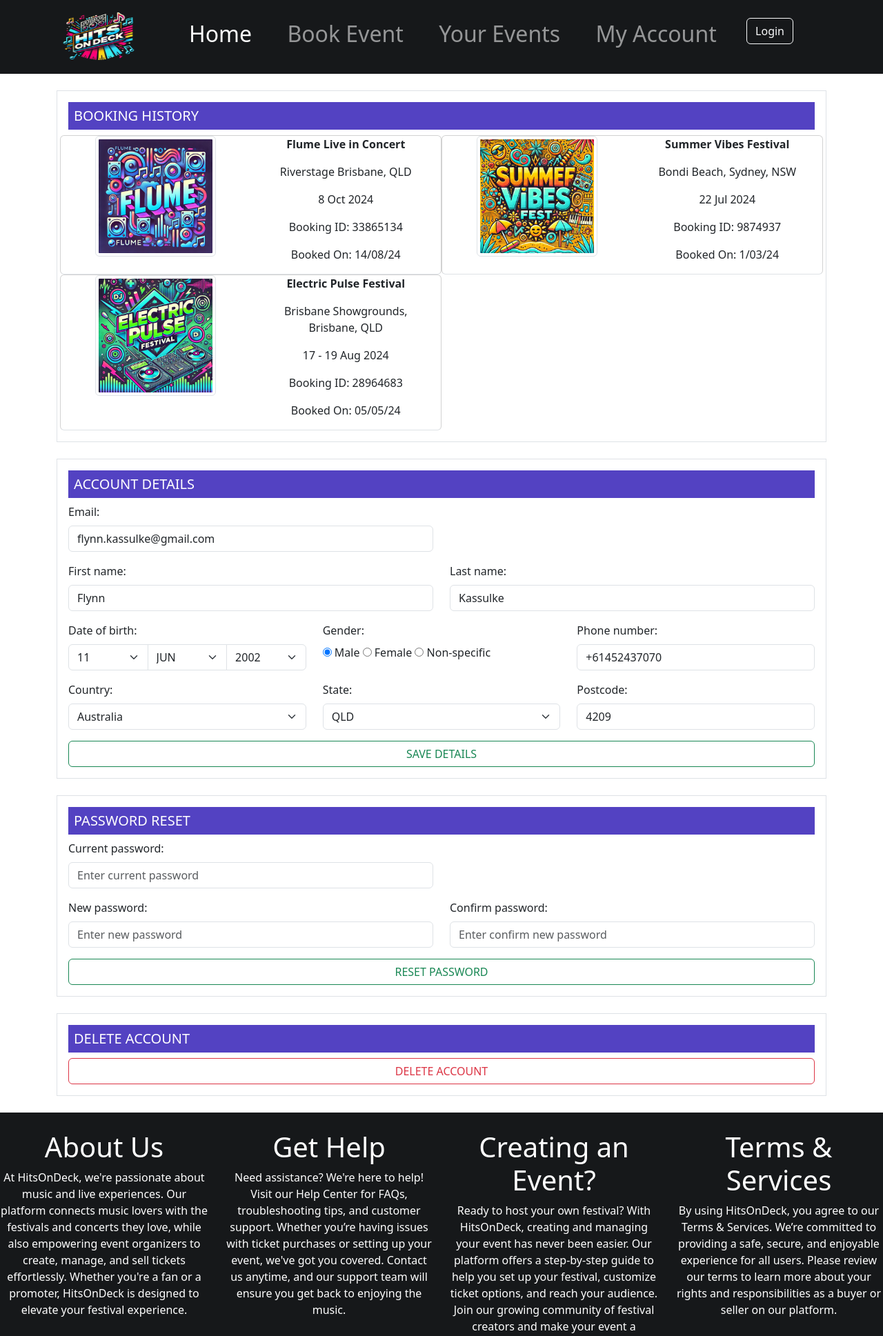
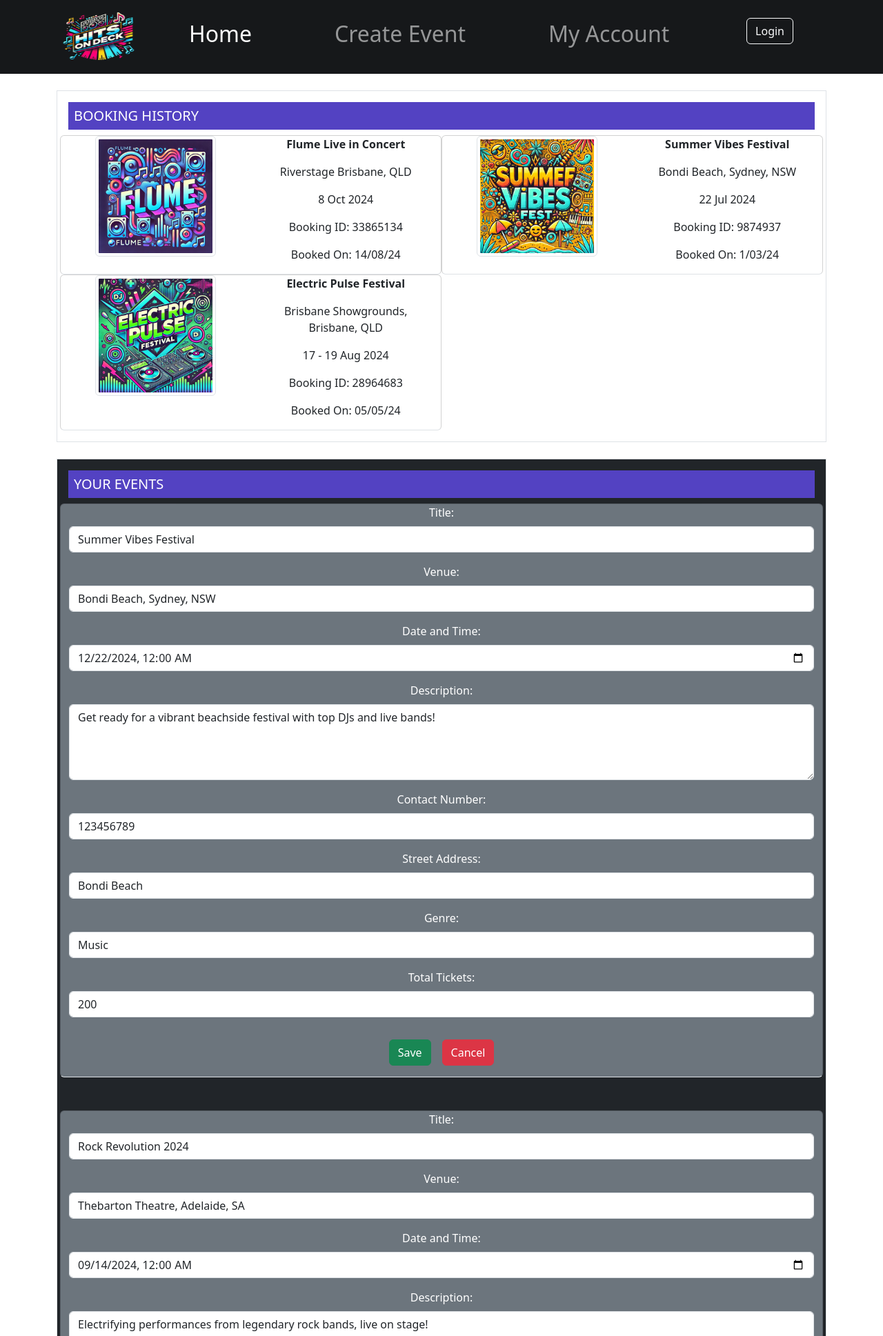
Before and after one commit to FlynnKassulke/IAB207-Assessment-3-Team-7, a Flask app: page /my-account in a window 1280 px wide. Shown: the top 1937 px of the page at 69% size. Run offline with Flask 3, Linux system fonts and the light colour scheme; data comes from the database, SQL or seed files in the repository; both versions use the stored data as it was after the commit; some libraries are stand-ins or nearby versions.

Commit message:
Event Edit, Ticket Fix, Create Event Fixed, Event Details Fixed

```diff
--- a/website/models.py
+++ b/website/models.py
@@ -26,6 +26,8 @@ class Event(db.Model):
     time=db.Column(db.DateTime,nullable=False)
     contact_number = db.Column(db.Integer, index=True, nullable=False)
     street_address = db.Column(db.String(100), index=True, nullable=False)
+    total_tickets = db.Column(db.Integer, nullable=False)
+    sold_tickets = db.Column(db.Integer, nullable=False)
 
 
 class Comment(db.Model):
--- a/website/templates/Event Creation.html
+++ b/website/templates/Event Creation.html
@@ -29,10 +29,7 @@
               <a class="nav-link active" aria-current="page" href="{{ url_for('main.index') }}">Home</a>
             </h2>
             <h2 class="nav-item">
-              <a class="nav-link" href="{{ url_for('main.event_details', event_id=1) }}">Book Event</a>
-            </h2>
-            <h2 class="nav-item">
-              <a class="nav-link" href="{{ url_for('main.event_creation') }}">Your Events</a>
+              <a class="nav-link" href="{{ url_for('main.event_creation') }}">Create Event</a>
             </h2>
             <h2 class="nav-item">
               <a class="nav-link" href="{{ url_for('main.my_account') }}">My Account</a>
--- a/website/templates/Login Page.html
+++ b/website/templates/Login Page.html
@@ -33,7 +33,7 @@
               <a class="nav-link" href="{{ url_for('main.event_details', event_id=1) }}">Book Event</a>
             </h2>
             <h2 class="nav-item">
-              <a class="nav-link" href="{{ url_for('main.event_creation') }}">Your Events</a>
+              <a class="nav-link" href="{{ url_for('main.event_creation') }}">Create Event</a>
             </h2>
             <h2 class="nav-item">
               <a class="nav-link" href="{{ url_for('main.my_account') }}">My Account</a>
--- a/website/templates/My Account.html
+++ b/website/templates/My Account.html
@@ -18,8 +18,8 @@
     <!-- Navbar -->
     <nav class="navbar navbar-expand-lg sticky-top" data-bs-theme="dark">
       <div class="container">
-        <a class="navbar-brand" href="{{ url_for('main.index') }}"><img src="static/img/HitsOnDeckTransparent.png" alt="Logo" width="120"
-            height="80" class="d-inline-block align-text-top"></a>
+        <a class="navbar-brand" href="{{ url_for('main.index') }}"><img src="static/img/HitsOnDeckTransparent.png"
+            alt="Logo" width="120" height="80" class="d-inline-block align-text-top"></a>
         <button class="navbar-toggler" type="button" data-bs-toggle="collapse" data-bs-target="#navbarSupportedContent"
           aria-controls="navbarSupportedContent" aria-expanded="false" aria-label="Toggle navigation">
           <span class="navbar-toggler-icon"></span>
@@ -30,10 +30,7 @@
               <a class="nav-link active" aria-current="page" href="{{ url_for('main.index') }}">Home</a>
             </h2>
             <h2 class="nav-item">
-              <a class="nav-link" href="{{ url_for('main.event_details', event_id=1) }}">Book Event</a>
-            </h2>
-            <h2 class="nav-item">
-              <a class="nav-link" href="{{ url_for('main.event_creation') }}">Your Events</a>
+              <a class="nav-link" href="{{ url_for('main.event_creation') }}">Create Event</a>
             </h2>
             <h2 class="nav-item">
               <a class="nav-link" href="{{ url_for('main.my_account') }}">My Account</a>
@@ -78,7 +75,8 @@
           <div class="col-md-6 text-center border-bottom card">
             <div class="row"> <!-- New row to align image and text side by side -->
               <div class="col-12 col-md-6">
-                <img src="static\img\summervibesfestthumbnail.png" class="img-thumbnail" alt="..." width="175" height="175">
+                <img src="static\img\summervibesfestthumbnail.png" class="img-thumbnail" alt="..." width="175"
+                  height="175">
               </div>
 
               <div class="col-12 col-md-6 d-flex flex-column justify-content-center">
@@ -97,7 +95,8 @@
           <div class="col-md-6 text-center border-bottom card">
             <div class="row"> <!-- New row to align image and text side by side -->
               <div class="col-12 col-md-6">
-                <img src="static\img\electricpulsethumbnail.png" class="img-thumbnail" alt="..." width="175" height="175">
+                <img src="static\img\electricpulsethumbnail.png" class="img-thumbnail" alt="..." width="175"
+                  height="175">
               </div>
 
               <div class="col-12 col-md-6 d-flex flex-column justify-content-center">
@@ -113,6 +112,75 @@
           </div>
         </div>
 
+      </div>
+
+      <!-- Your Events Section -->
+      <div class="border p-3 mb-4 bg-dark">
+        <h5 class="accentColour whiteText p-2">YOUR EVENTS</h5>
+        <div class="row">
+          {% for event in events %}
+          <div class="col-md-12 bg-secondary text-center border-bottom card mb-5">
+            <form method="POST" action="{{ url_for('main.save_event_changes', event_id=event.id) }}">
+              <!-- Update action URL as needed -->
+              <div class="row">
+                <!-- Title -->
+                <div class="col-md-12 mb-3">
+                  <label for="title{{ event.id }}" class="form-label text-white">Title:</label>
+                  <input type="text" class="form-control" id="title{{ event.id }}" name="title" value="{{ event.name }}"
+                    required>
+                </div>
+                <!-- Venue -->
+                <div class="col-md-12 mb-3">
+                  <label for="venue{{ event.id }}" class="form-label text-white">Venue:</label>
+                  <input type="text" class="form-control" id="venue{{ event.id }}" name="venue"
+                    value="{{ event.location }}" required>
+                </div>
+                <!-- Date and Time -->
+                <div class="col-md-12 mb-3">
+                  <label for="date{{ event.id }}" class="form-label text-white">Date and Time:</label>
+                  <input type="datetime-local" class="form-control" id="date{{ event.id }}" name="date"
+                    value="{{ event.time.strftime('%Y-%m-%dT%H:%M') }}" required>
+                </div>
+                <!-- Description -->
+                <div class="col-md-12 mb-3">
+                  <label for="description{{ event.id }}" class="form-label text-white">Description:</label>
+                  <textarea class="form-control" id="description{{ event.id }}" name="description" rows="4"
+                    required>{{ event.description }}</textarea>
+                </div>
+                <!-- Contact Number -->
+                <div class="col-md-12 mb-3">
+                  <label for="contact{{ event.id }}" class="form-label text-white">Contact Number:</label>
+                  <input type="text" class="form-control" id="contact{{ event.id }}" name="contact_number"
+                    value="{{ event.contact_number }}" required>
+                </div>
+                <!-- Street Address -->
+                <div class="col-md-12 mb-3">
+                  <label for="address{{ event.id }}" class="form-label text-white">Street Address:</label>
+                  <input type="text" class="form-control" id="address{{ event.id }}" name="street_address"
+                    value="{{ event.street_address }}" required>
+                </div>
+                <!-- Genre -->
+                <div class="col-md-12 mb-3">
+                  <label for="genre{{ event.id }}" class="form-label text-white">Genre:</label>
+                  <input type="text" class="form-control" id="genre{{ event.id }}" name="genre"
+                    value="{{ event.genre }}" required>
+                </div>
+                <!-- Ticket Information -->
+                <div class="col-md-12 mb-3">
+                  <label for="total_tickets{{ event.id }}" class="form-label text-white">Total Tickets:</label>
+                  <input type="number" class="form-control" id="total_tickets{{ event.id }}" name="total_tickets"
+                    value="{{ event.total_tickets }}" required>
+                </div>
+              </div>
+              <!-- Save and Cancel Buttons -->
+              <div class="d-flex justify-content-center mt-3 mb-3">
+                <button type="submit" class="btn btn-success me-3">Save</button>
+                <button type="button" class="btn btn-danger">Cancel</button>
+              </div>
+            </form>
+          </div>
+          {% endfor %}
+        </div>
       </div>
 
       <!-- Account Details Section -->
@@ -228,7 +296,8 @@
         <form>
 
           <div class="d-grid gap-2">
-            <button type="button" class="btn btn-outline-danger" data-bs-toggle="modal" data-bs-target="#exampleModal">DELETE ACCOUNT</button>
+            <button type="button" class="btn btn-outline-danger" data-bs-toggle="modal"
+              data-bs-target="#exampleModal">DELETE ACCOUNT</button>
           </div>
         </form>
       </div>
@@ -242,7 +311,8 @@
               <button type="button" class="btn-close" data-bs-dismiss="modal" aria-label="Close"></button>
             </div>
             <div class="modal-body">
-              Deleting your account is permanent, and cannot be undone. You will lose access to your events and purchased tickets. Are you sure you want to delete this account?
+              Deleting your account is permanent, and cannot be undone. You will lose access to your events and
+              purchased tickets. Are you sure you want to delete this account?
             </div>
             <div class="modal-footer">
               <button type="button" class="btn btn-light" data-bs-dismiss="modal">Cancel</button>
--- a/website/templates/Register Page.html
+++ b/website/templates/Register Page.html
@@ -30,10 +30,7 @@
               <a class="nav-link active" aria-current="page" href="{{ url_for('main.index') }}">Home</a>
             </h2>
             <h2 class="nav-item">
-              <a class="nav-link" href="{{ url_for('main.event_details', event_id=1) }}">Book Event</a>
-            </h2>
-            <h2 class="nav-item">
-              <a class="nav-link" href="{{ url_for('main.event_creation') }}">Your Events</a>
+              <a class="nav-link" href="{{ url_for('main.event_creation') }}">Create Event</a>
             </h2>
             <h2 class="nav-item">
               <a class="nav-link" href="{{ url_for('main.my_account') }}">My Account</a>
--- a/website/views.py
+++ b/website/views.py
@@ -89,8 +89,6 @@ def events():
 
 @main_bp.route('/event-creation', methods=['GET', 'POST'])
 def event_creation():
-    print("Made it here")
-    print(request.method)
     if request.method == 'POST':
         print("Posting")
         # Collect form data
@@ -102,6 +100,7 @@ def event_creation():
         event_time = request.form.get('when')
         contact_number = request.form.get('contact_number')
         street_address = request.form.get('street_address')
+        status = "Open"
 
         # Convert date/time to datetime object
         try:
@@ -110,13 +109,16 @@ def event_creation():
             flash("Incorrect date format. Please use 'YYYY-MM-DD HH:MM'")
             return redirect(url_for('main.event_creation'))
 
+
+
+
         # Create and save the new event
         new_event = Event(
             name=title,
             description=description,
             genre=genre,
             photo="/img/HitsOnDeckLogo.jpg",  # Placeholder or default image path
-            status="Upcoming",  # Default status
+            status="Open",  # Default status
             location=venue,
             time=event_time,  # Now a datetime object
             contact_number=contact_number,
@@ -133,7 +135,34 @@ def event_creation():
 
 @main_bp.route('/my-account')
 def my_account():
-    return render_template('My Account.html')
+    events = Event.query.all()  # Query all events
+    return render_template('My Account.html', events=events)
+
+@main_bp.route('/save-event-changes/<int:event_id>', methods=['POST'])
+def save_event_changes(event_id):
+    # Retrieve the event by ID
+    event = Event.query.get_or_404(event_id)
+
+    # Update event fields with form data
+    event.name = request.form.get('name', event.name)  # Keep existing value if not provided
+    event.description = request.form.get('description', event.description)
+    event.genre = request.form.get('genre', event.genre)
+    event.location = request.form.get('location', event.location)
+    event.time = request.form.get('time', event.time)
+    event.contact_number = request.form.get('contact_number', event.contact_number)
+    event.street_address = request.form.get('street_address', event.street_address)
+    event.total_tickets = int(request.form.get('total_tickets', event.total_tickets))
+    event.sold_tickets = int(request.form.get('sold_tickets', event.sold_tickets))
+
+    # You can add other fields here as necessary
+
+    # Save changes to the database
+    db.session.commit()
+
+    # Redirect back to the 'My Account' page (or any page you prefer)
+    flash('Event changes saved successfully!', 'success')
+    return redirect(url_for('main.my_account'))
+
 
 @main_bp.route('/login')
 def login():
@@ -162,7 +191,7 @@ def increment(ticket_type):
     quantities = session.get('quantities', {})
     ticket_limits = {
         "standard-adult": None,
-        "standard-concession": 2,
+        "standard-concession": None,
         "vip-seasons-package": 2
     }
     if ticket_type in quantities and (ticket_limits[ticket_type] is None or quantities[ticket_type] < ticket_limits[ticket_type]):
```
Also changed, not shown: website/__init__.py (+19 -7 lines), website/templates/Event Details.html (+17 -10 lines), website/templates/index.html (+3 -6 lines), instance/website.db.
